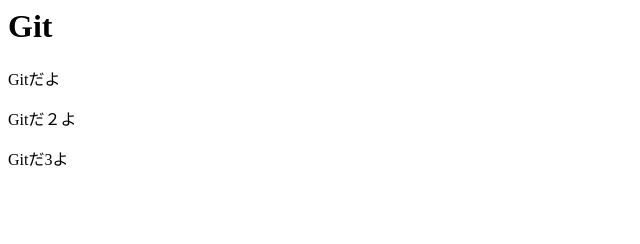
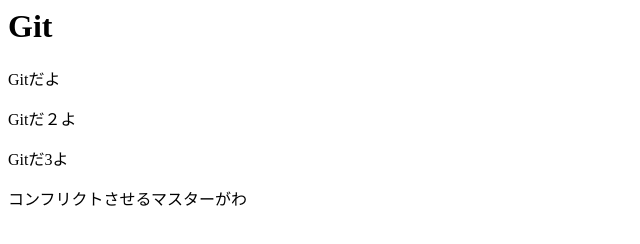
Before and after one commit to mukae9/git_practice, a plain HTML site: page index.html in a window 1280 px wide. Shown: the whole page, without its empty margins (0-640 px from the left). Drawn offline with Linux system fonts and the light colour scheme.

Commit message:
コンフリクト

```diff
--- a/index.html
+++ b/index.html
@@ -2,3 +2,4 @@
 <p>Gitだよ</p>
 <p>Gitだ２よ</p>
 <p>Gitだ3よ</p>
+<p>コンフリクトさせるマスターがわ</p>
```
